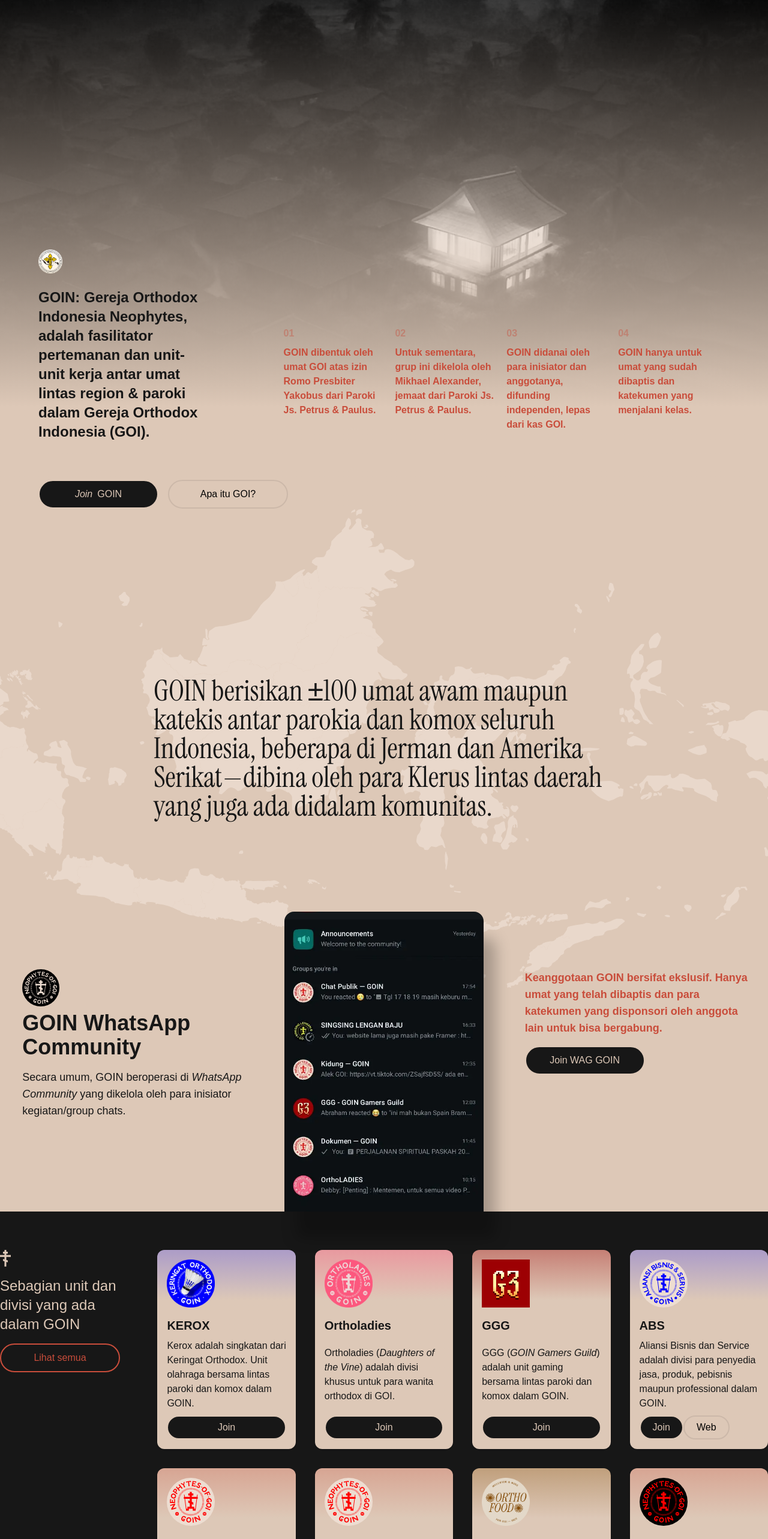
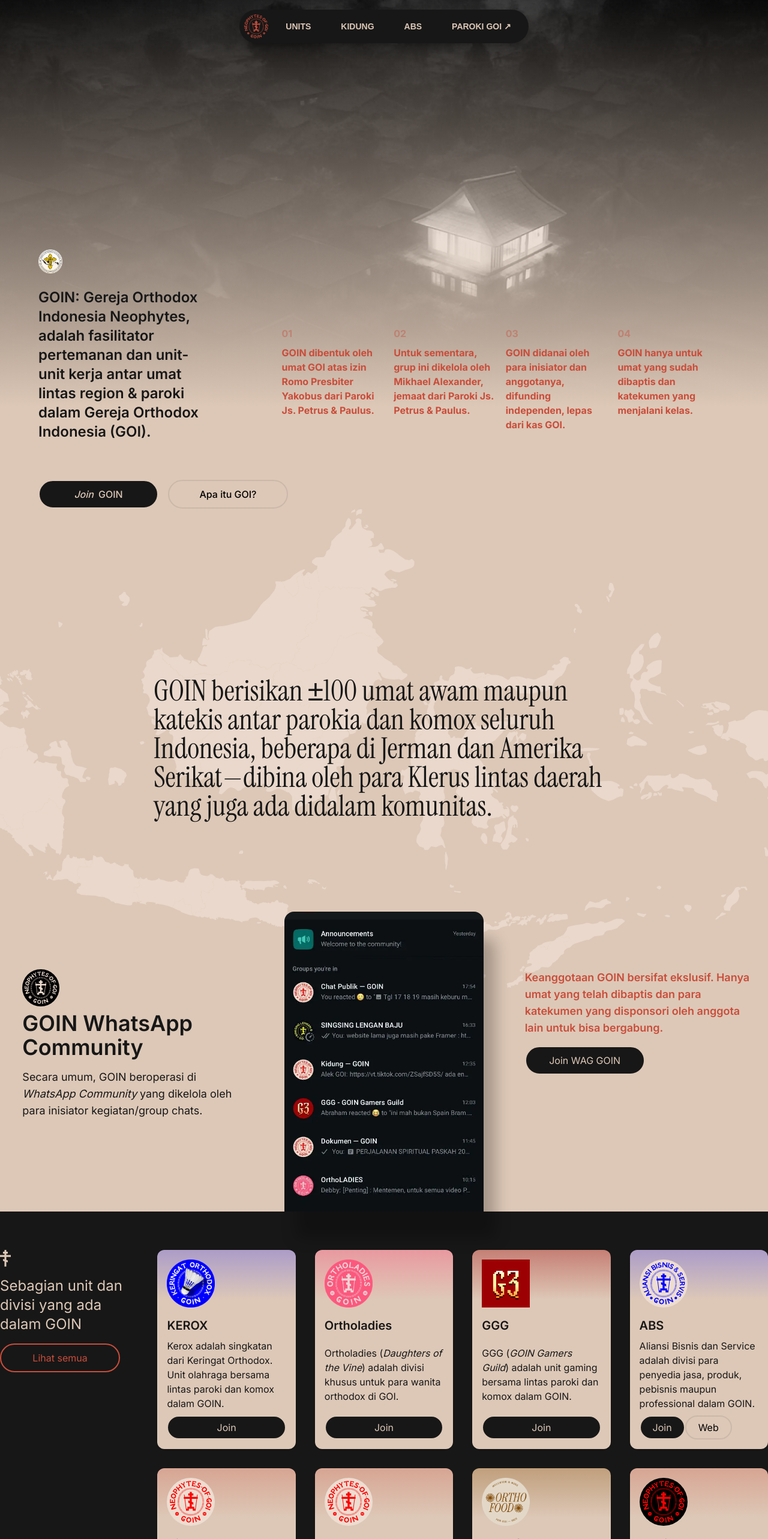
Before and after one commit to sabakodev/goin, a Next.js app: page / in a window 1280 px wide. Shown: the top 2566 px of the page at 60% size. Built offline with nearby package versions, Linux system fonts and the light colour scheme.

Commit message:
add landing page layout

```diff
--- /dev/null
+++ b/src/app/(landing)/layout.tsx
@@ -0,0 +1,27 @@
+import type { Metadata } from "next"
+import "../globals.css"
+import Navigation from "@/components/global/nav"
+import Footer from "@/components/global/footer"
+
+export const metadata: Metadata = {
+	title: "GOIN",
+	description: "Gereja Orthodox Indonesia Neophytes",
+}
+
+export default function RootLayout({
+	children,
+}: Readonly<{
+	children: React.ReactNode
+}>) {
+
+
+	return (
+		<>
+			<Navigation />
+			<main className="font-sans bg-primary">
+				{children}
+			</main>
+			<Footer />
+		</>
+	)
+}
```
